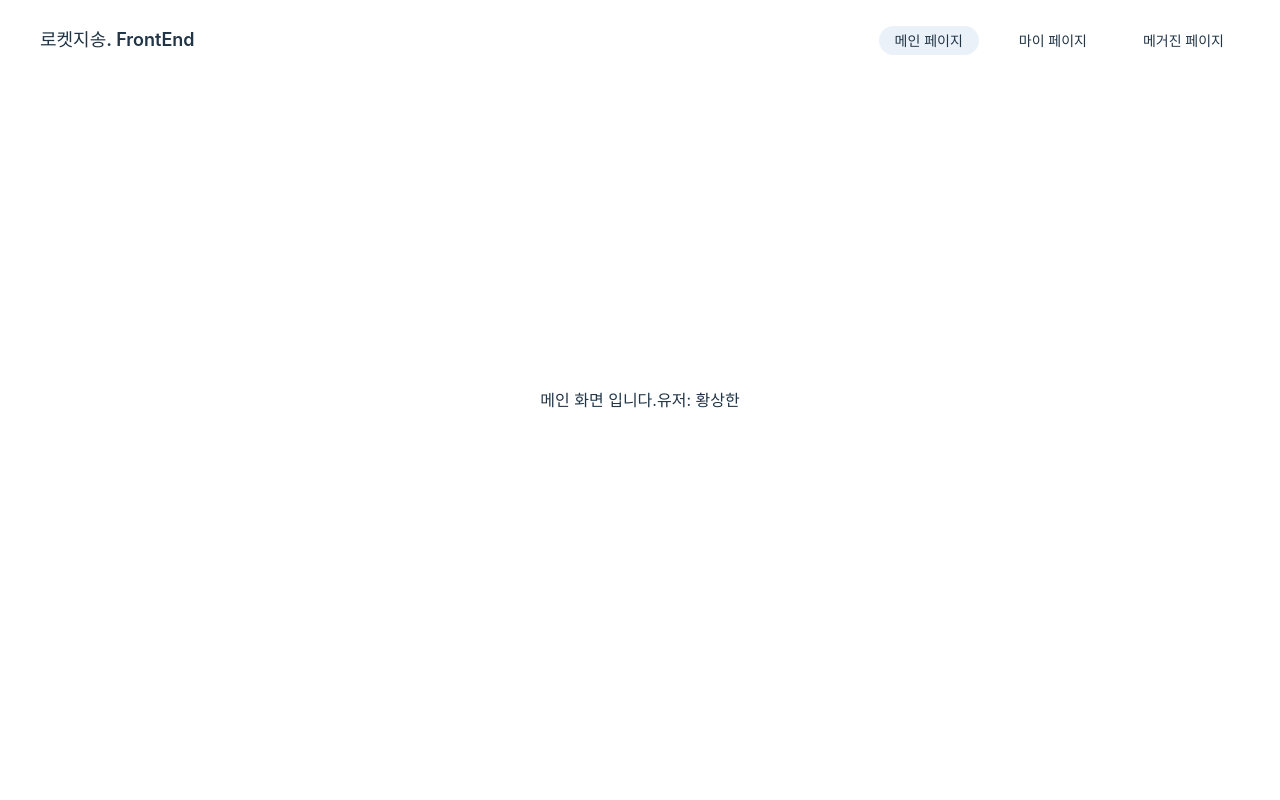
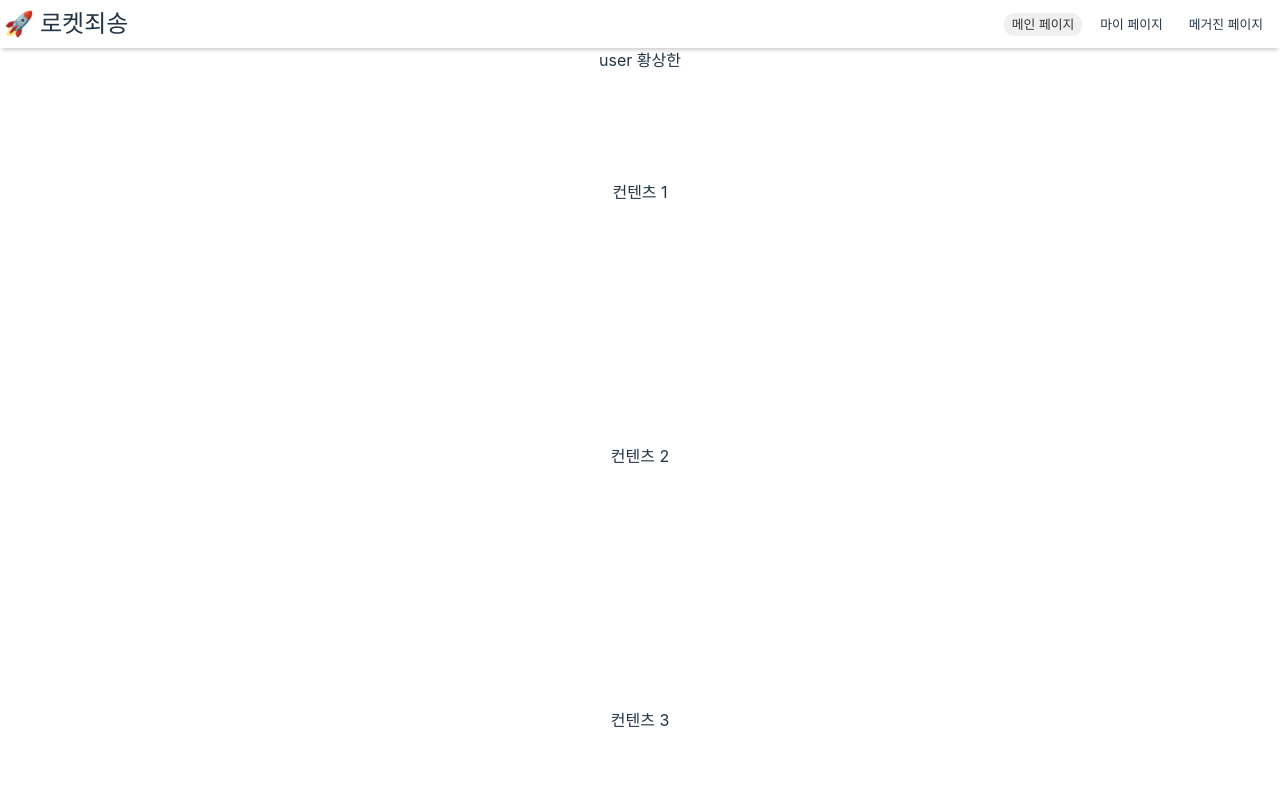
Before and after one commit to g-magazine-hackaton/g-magazine-fe, a React (Vite) app: page / in a window 1280 px wide. Shown: the top 800 px of the page. Built offline with nearby package versions, Linux system fonts and the light colour scheme.

Commit message:
feat: emotion 추가 및 임시 헤더 세팅

```diff
--- a/package.json
+++ b/package.json
@@ -29,6 +29,8 @@
     "test:cov": "jest --coverage"
   },
   "dependencies": {
+    "@emotion/react": "^11.11.1",
+    "@emotion/styled": "^11.11.0",
     "clsx": "^2.0.0",
     "jotai": "^2.5.1",
     "lucide-react": "^0.291.0",
--- a/src/App.tsx
+++ b/src/App.tsx
@@ -1,4 +1,5 @@
 import { Outlet } from 'react-router-dom';
+import styled from '@emotion/styled';
 import { useAtom } from 'jotai';
 import Navbar from '@/components/navbar';
 
@@ -6,14 +7,29 @@ import { userAtom } from '@/store/user';
 
 function App() {
   const [{ id }] = useAtom(userAtom);
+
+  const Main = styled.main`
+    display: flex;
+    flex-direction: column;
+    align-items: center;
+    min-height: 100vh;
+    padding: 0 6px;
+  `;
+
+  const Wrap = styled.div`
+    display: flex;
+    flex-direction: column;
+    margin-top: 48px;
+  `;
+
   return (
-    <>
+    <Main>
       <Navbar />
-      <main className="column flex min-h-screen items-center justify-center">
+      <Wrap>
+        user {id}
         <Outlet />
-        <div>유저: {id}</div>
-      </main>
-    </>
+      </Wrap>
+    </Main>
   );
 }
 
--- a/src/components/navbar/index.tsx
+++ b/src/components/navbar/index.tsx
@@ -1,39 +1,62 @@
 import { NavLink } from 'react-router-dom';
+import styled from '@emotion/styled';
 
-function StyledNavLink({ href, title }: { href: string; title: string }) {
-  return (
-    <NavLink
-      to={href}
-      className={({ isActive }) =>
-        isActive
-          ? 'rounded-2xl bg-primary bg-opacity-10 px-4 py-1.5 text-sm'
-          : 'px-4 py-1.5 text-sm font-medium hover:text-primary'
+const StyledNavLink = styled(NavLink)`
+  padding: 4px 8px;
+  text-decoration: none;
+  font-size: 0.8rem;
+  font-weight: medium;
+  border-radius: 10px;
+  margin: 5px;
+
+  &.active {
+    background-color: #f0f0f0;
+    color: #333;
   }
-    >
-      {title}
-    </NavLink>
-  );
+
+  &:hover {
+    color: #007bff;
   }
+`;
+
+const Header = styled.header`
+  position: fixed;
+  display: flex;
+  justify-content: space-between;
+  align-items: center;
+  width: 100%;
+  height: 48px;
+  background-color: #fff;
+  box-shadow: 0 4px 4px -2px rgba(0, 0, 0, 0.2);
+  padding: 0 4px;
+  h1 {
+    font-size: 1.5rem;
+    font-weight: 600;
+  }
+`;
+
+const Nav = styled.ul`
+  display: flex;
+  justify-content: space-between;
+`;
 
 export default function Navbar() {
   return (
-    <header className="fixed h-6 w-full p-10">
-      <div className="flex h-full items-center justify-between">
-        <h1 className="text-lg font-semibold">로켓지송. FrontEnd</h1>
+    <Header>
+      <h1>🚀 로켓죄송</h1>
       <nav>
-          <ul className="flex gap-x-6">
+        <Nav>
           <li>
-              <StyledNavLink href="/" title="메인 페이지" />
+            <StyledNavLink to="/">메인 페이지</StyledNavLink>
           </li>
           <li>
-              <StyledNavLink href="my-page" title="마이 페이지" />
+            <StyledNavLink to="my-page">마이 페이지</StyledNavLink>
           </li>
           <li>
-              <StyledNavLink href="magazine" title="메거진 페이지" />
+            <StyledNavLink to="magazine">메거진 페이지</StyledNavLink>
           </li>
-          </ul>
+        </Nav>
       </nav>
-      </div>
-    </header>
+    </Header>
   );
 }
--- a/src/pages/home.tsx
+++ b/src/pages/home.tsx
@@ -1,3 +1,20 @@
+import styled from '@emotion/styled';
+
 export default function Homepage() {
-  return <div>메인 화면 입니다.</div>;
+  const Box = styled.div`
+    display: flex;
+    justify-content: center;
+    align-items: center;
+    height: 240px;
+    margin-bottom: 24px;
+  `;
+
+  return (
+    <>
+      <Box>컨텐츠 1</Box>
+      <Box>컨텐츠 2</Box>
+      <Box>컨텐츠 3</Box>
+      <Box>컨텐츠 4</Box>
+    </>
+  );
 }
```
Also changed, not shown: .eslintrc.json, src/index.css (line endings or trailing spaces), 1 other file (tests, documents, lock files or other folders). Lines whose indentation alone changed are shown as unchanged.
